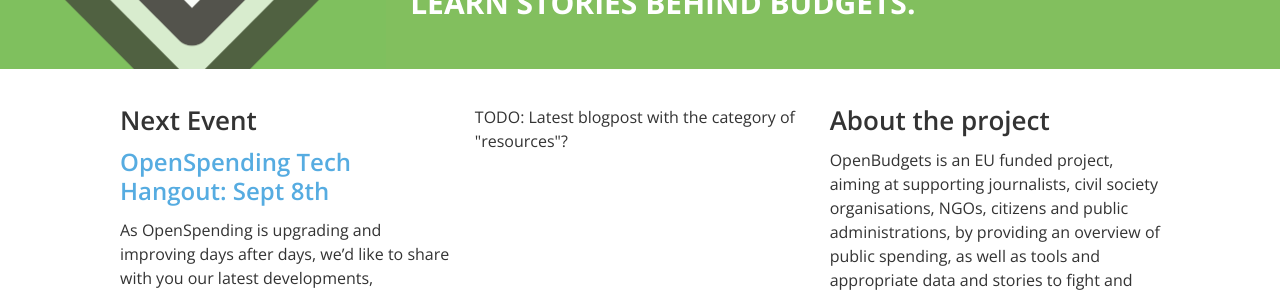
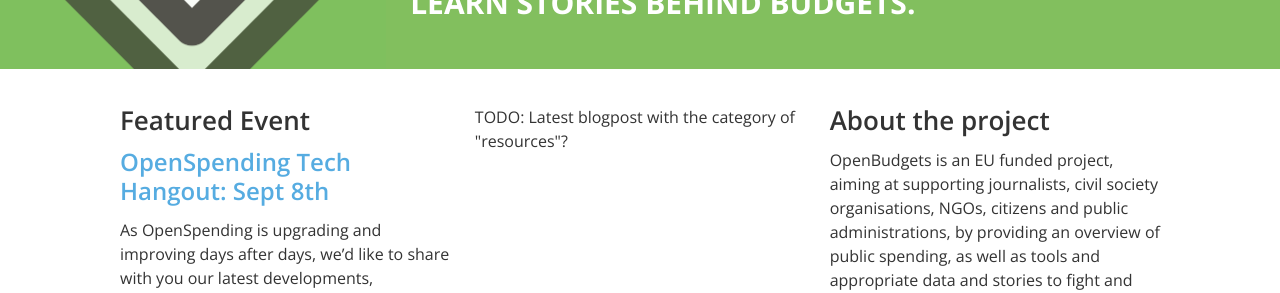
Before and after one commit to openbudgets/openbudgets.github.io, a Jekyll site: the page built from index.html, in a window 1280 px wide. Shown: the part 205-498 px from the top of the page. Built offline with Jekyll 4.4.1, drawn with Linux system fonts in a browser that asks for light colours; nearby versions of some CDN libraries.

Commit message:
featured event

```diff
--- a/_layouts/home.html
+++ b/_layouts/home.html
@@ -2,8 +2,10 @@
 layout: default
 ---
 {% capture future_events %}{% for event in site.data.events %}{% if event.status == 'future' %}<h3><a href="{{ event.link }}">{{ event.title }}</a></h3><span>{{ event.description | markdownify  | truncate: 270 }}</span><a href="{{ event.link }}">Join us!</a>@@{% endif %}{% endfor %}{% endcapture %}
+{% assign future_e = future_events | split:"@@" %}
 
-{% assign fe = future_events | split:"@@" %}
+{% capture featured_events %}{% for event in site.data.events %}{% if event.status == 'featured' %}<h3><a href="{{ event.link }}">{{ event.title }}</a></h3><span>{{ event.description | markdownify  | truncate: 270 }}</span><a href="{{ event.link }}">Join us!</a>@@{% endif %}{% endfor %}{% endcapture %}
+{% assign featured_e = featured_events | split:"@@" %}
 
 
 <div class="home">
@@ -16,11 +18,11 @@
     </div>
     <article class="wrapper">
         <section>
-            <h2>Next Event</h2>
-            {% if fe != empty  %}
-                {{ fe | first }}
+            <h2>Featured Event</h2>
+            {% if featured_e != empty  %}
+                {{ featured_e | first }}
             {% else %}
-                No events
+                No featured events
             {% endif %}
         </section>
         <section>
```
Also changed, not shown: _data/events.yml (+9 -2 lines).
